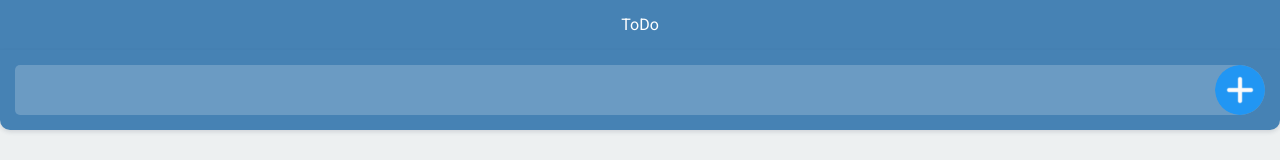
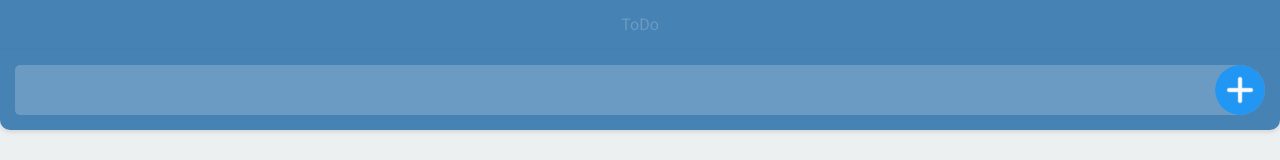
Before and after one commit to ruuuu/ToDoList_React_2026, a React (Create React App) app: page / in a window 1280 px wide. Shown: the top 160 px of the page. Built offline with nearby package versions, Linux system fonts and the light colour scheme.

Commit message:
add module styles

```diff
--- a/src/components/Header/Header.scss
+++ b/src/components/Header/Header.module.scss
@@ -1,3 +1,5 @@
+// модульные стили -  к классам будут добавляться префиксы что гарантрует инкапсуляцию(те стили одного компонента не затронут стили другого)
+
 .header {
   position: fixed;
   top: 0;
@@ -9,7 +11,7 @@
   align-items: center;
 }
 
-.header .header-container {
+.container {
   max-width: 97%;
   width: 100%;
   margin: 0 auto;
@@ -18,12 +20,12 @@
   justify-content: center;
 }
 
-.header .header-container a {
+.link {
   text-decoration: none;
   padding: 10px;
   color: #fff;
 }
 
-.header .header-container a.active {
+.active {
   color: #ffffff33;
 }
--- a/src/components/Header/Header.tsx
+++ b/src/components/Header/Header.tsx
@@ -1,13 +1,13 @@
-import './Header.scss'
+import  classes from './Header.module.scss'       // classes это объект
 
 
 
 export const Header = () => {
 
   return (
-    <header className="header">
-        <div className="header-container">
-            <a href="/">ToDo</a>
+    <header className={classes.header}>
+        <div className={classes.container}>
+            <a className={`${classes.link} ${classes.active}`} href="/">ToDo</a>
         </div>
     </header>
   )
```
